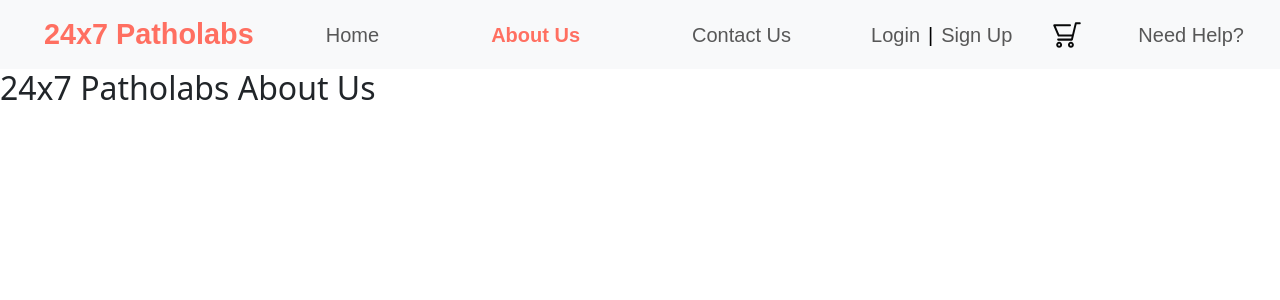
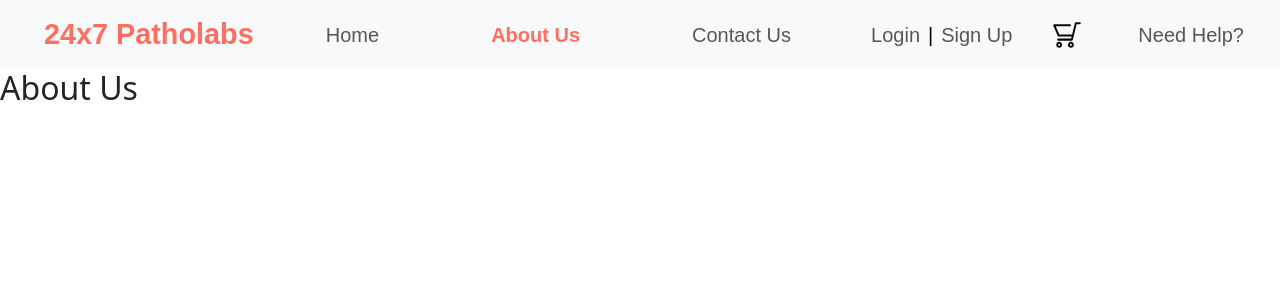
Before and after one commit to jay-03-07/24x7-Patholabs-Web-App, a React (Create React App) app: page /about in a window 1280 px wide. Shown: the top 300 px of the page. Built offline with nearby package versions, Linux system fonts and the light colour scheme.

Commit message:
Nav Updated

```diff
--- a/src/Components/Navbar/About.js
+++ b/src/Components/Navbar/About.js
@@ -3,7 +3,7 @@
 function About() {
   return (
     <div>
-            <h2>24x7 Patholabs About Us</h2>
+            <h2> About Us</h2>
 
     </div>
   )
```
